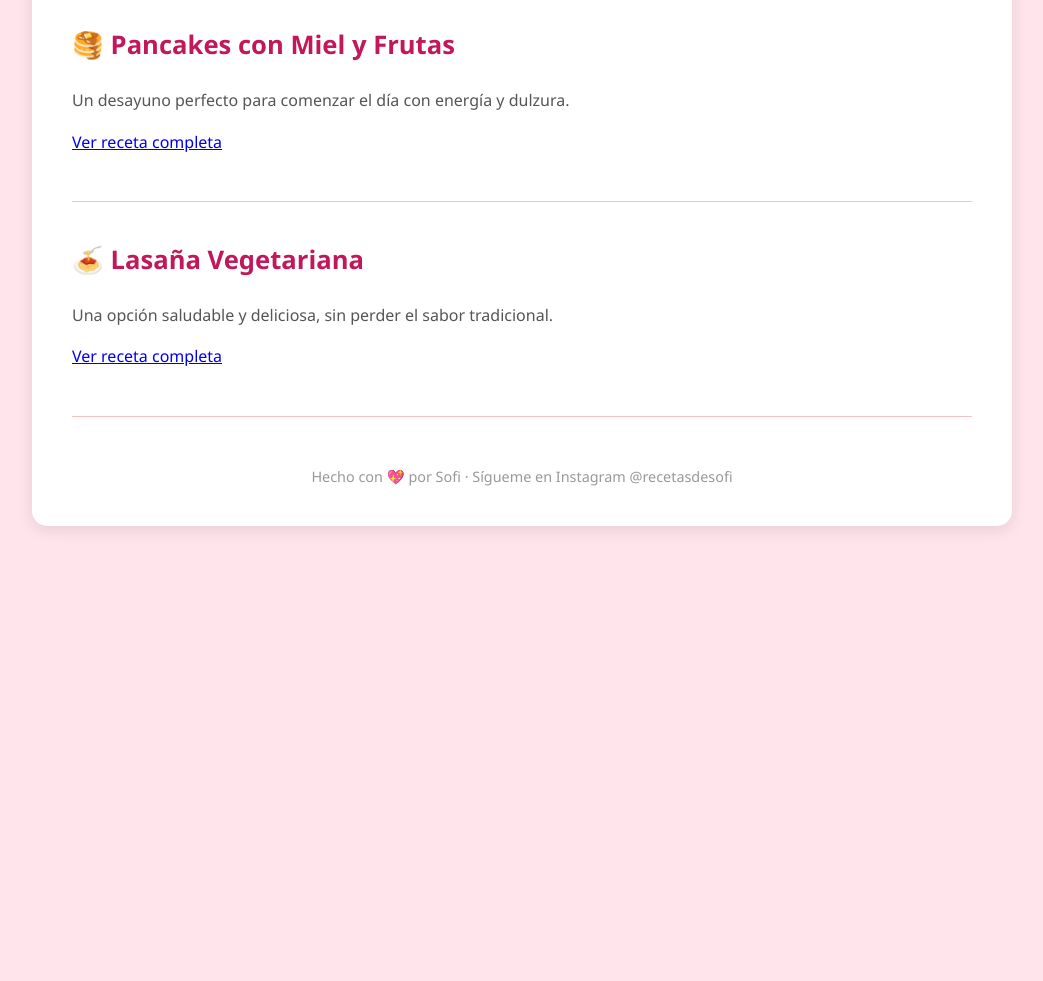
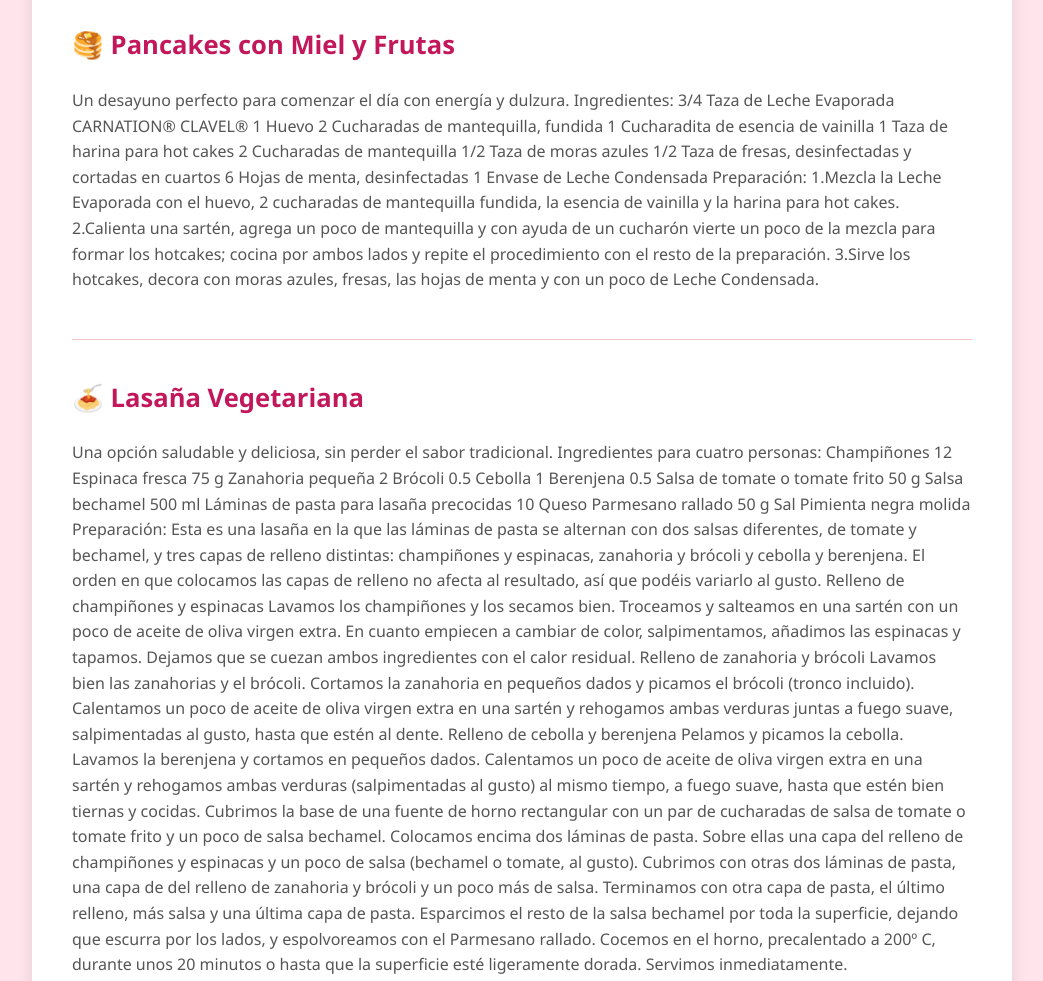
Before and after one commit to rodriguezsofi764-cell/PrincipalSofi, a plain HTML site: page mas-recetas.html in a window 1280 px wide. Shown: the part 289-1270 px from the top of the page, without its empty margins (118-1161 px from the left). Before the commit the page ends 855 px from the top, so only its background shows below. Drawn offline with Linux system fonts and the light colour scheme.

Commit message:
Update mas-recetas.html

```diff
--- a/mas-recetas.html
+++ b/mas-recetas.html
@@ -132,16 +132,70 @@
 
         <section class="receta">
             <h3>🥞 Pancakes con Miel y Frutas</h3>
+            <p>Un desayuno perfecto para comenzar el día con energía y dulzura.
+            Ingredientes:
+                3/4 Taza de Leche Evaporada CARNATION® CLAVEL®
+                1 Huevo
+                2 Cucharadas de mantequilla, fundida
+                1 Cucharadita de esencia de vainilla
+                1 Taza de harina para hot cakes
+                2 Cucharadas de mantequilla
+                1/2 Taza de moras azules
+                1/2 Taza de fresas, desinfectadas y cortadas en cuartos
+                6 Hojas de menta, desinfectadas
+                1 Envase de Leche Condensada
+            Preparación:
+1.Mezcla la Leche Evaporada con el huevo, 2 cucharadas de mantequilla fundida, la esencia de vainilla y la harina para hot cakes.
+2.Calienta una sartén, agrega un poco de mantequilla y con ayuda de un cucharón vierte un poco de la mezcla para formar los hotcakes; cocina por
+                ambos lados y repite el procedimiento con el resto de la preparación.
+3.Sirve los hotcakes, decora con moras azules, fresas, las hojas de menta y con un poco de Leche Condensada.
+            </p>
 
-            <p>Un desayuno perfecto para comenzar el día con energía y dulzura.</p>
-            <p><a href="#">Ver receta completa</a></p>
         </section>
 
         <section class="receta">
             <h3>🍝 Lasaña Vegetariana</h3>
+            <p>Una opción saludable y deliciosa, sin perder el sabor tradicional.
+            Ingredientes para cuatro personas:
+                Champiñones                12
+                Espinaca fresca            75 g
+                Zanahoria pequeña          2
+                Brócoli                    0.5
+                Cebolla                    1
+                Berenjena                  0.5
+                Salsa de tomate o tomate frito 50 g
+                Salsa bechamel            500 ml
+                Láminas de pasta para lasaña precocidas 10
+                Queso Parmesano rallado   50 g
+                Sal
+                Pimienta negra molida
 
-            <p>Una opción saludable y deliciosa, sin perder el sabor tradicional.</p>
-            <p><a href="#">Ver receta completa</a></p>
+                Preparación:
+Esta es una lasaña en la que las láminas de pasta se alternan con dos salsas diferentes, de tomate y bechamel, y tres capas de relleno
+distintas: champiñones y espinacas, zanahoria y brócoli y cebolla y berenjena. El orden en que colocamos las capas de relleno no afecta al resultado, así
+que podéis variarlo al gusto.
+
+                Relleno de champiñones y espinacas
+Lavamos los champiñones y los secamos bien. Troceamos y salteamos en una sartén con un poco de aceite de oliva virgen extra. En cuanto empiecen a cambiar de
+color, salpimentamos, añadimos las espinacas y tapamos. Dejamos que se cuezan ambos ingredientes con el calor residual.
+
+                Relleno de zanahoria y brócoli
+Lavamos bien las zanahorias y el brócoli. Cortamos la zanahoria en pequeños dados y picamos el brócoli (tronco incluido). Calentamos un poco de aceite de
+oliva virgen extra en una sartén y rehogamos ambas verduras juntas a fuego suave, salpimentadas al gusto, hasta que estén al dente.
+
+                Relleno de cebolla y berenjena
+Pelamos y picamos la cebolla. Lavamos la berenjena y cortamos en pequeños dados. Calentamos un poco de aceite de oliva virgen extra en una sartén y rehogamos
+ambas verduras (salpimentadas al gusto) al mismo tiempo, a fuego suave, hasta que estén bien tiernas y cocidas.
+Cubrimos la base de una fuente de horno rectangular con un par de cucharadas de salsa de tomate o tomate frito y un poco de salsa bechamel. Colocamos encima
+dos láminas de pasta. Sobre ellas una capa del relleno de champiñones y espinacas y un poco de salsa (bechamel o tomate, al gusto). Cubrimos con otras dos
+láminas de pasta, una capa de del relleno de zanahoria y brócoli y un poco más de salsa. Terminamos con otra capa de pasta, el último relleno, más salsa y
+una última capa de pasta.
+
+Esparcimos el resto de la salsa bechamel por toda la superficie, dejando que escurra por los lados, y espolvoreamos con el Parmesano rallado. Cocemos en el
+horno, precalentado a 200º C, durante unos 20 minutos o hasta que la superficie esté ligeramente dorada. Servimos inmediatamente.
+
+
+        </p>
         </section>
 
         <footer>
```
